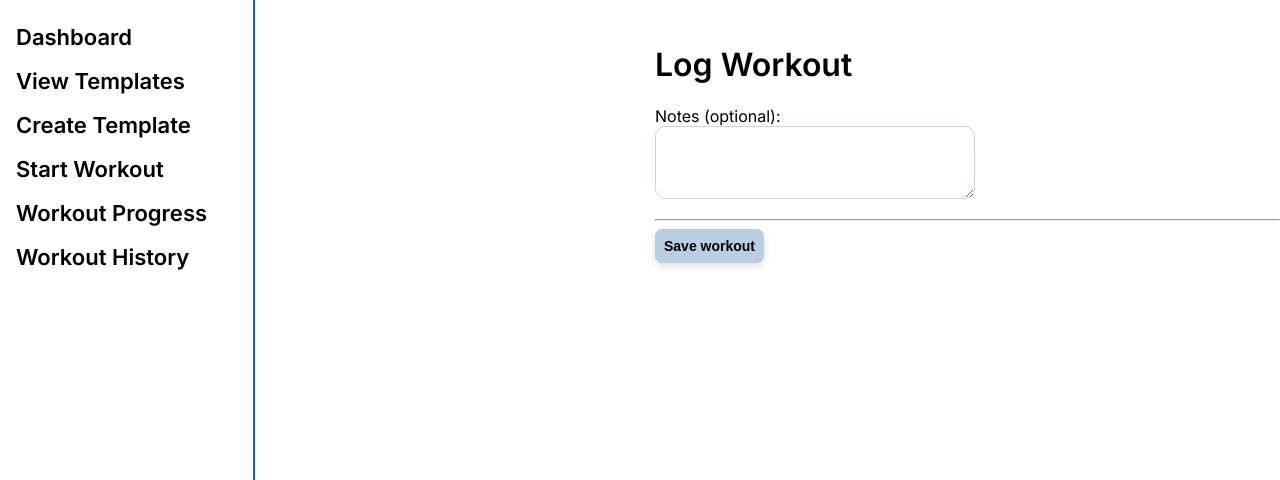
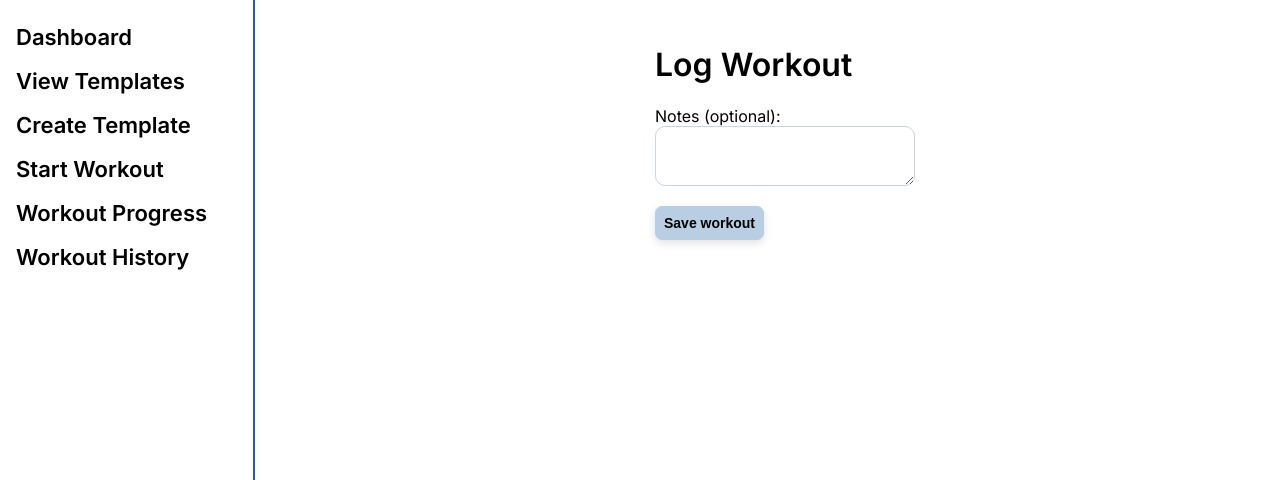
Before and after one commit to 8999balcarras/NEA-code, a Flask app: template templates/log_workout.html in a window 1280 px wide. Shown: the part 57-537 px from the top of the page. Run offline with Flask 3, Linux system fonts and the light colour scheme; the template is opened without the code that fills it, so the values that code supplies are empty; the visitor is signed in with stand-in values (Sample User, id 1).

Commit message:
styling done

```diff
--- a/static/styles/workoutstyles.css
+++ b/static/styles/workoutstyles.css
@@ -151,3 +151,16 @@ body{
 .list-link-title {
     margin: 0;
 }
+
+.log-workout-page input[type="number"] {
+    width: 90px;
+    max-width: 90px;
+    padding: 6px 8px;
+    font-size: 14px;
+}
+
+.log-workout-page textarea {
+    width: 260px;
+    max-width: 260px;
+    height: 60px;
+}
--- a/templates/log_workout.html
+++ b/templates/log_workout.html
@@ -10,6 +10,7 @@ Workout Tracker: Log Workout
 
 {% block content %}
 
+<div class = "log-workout-page">
   <h1>Log Workout</h1>
 
   <!-- creates the form for logging the workout -->
@@ -20,7 +21,6 @@ Workout Tracker: Log Workout
       <textarea name="notes" rows="3" cols="40"></textarea>
     </p>
 
-  <hr>
 
     <!-- creates the exercise input fields -->
     {% for ex in exercises %}
@@ -37,5 +37,6 @@ Workout Tracker: Log Workout
   {% for message in messages%}
     <p class = "error">{{ message }}</p>
   {% endfor %}
+</div>
 
 {% endblock %}
```
Lines whose indentation alone changed are shown as unchanged.
